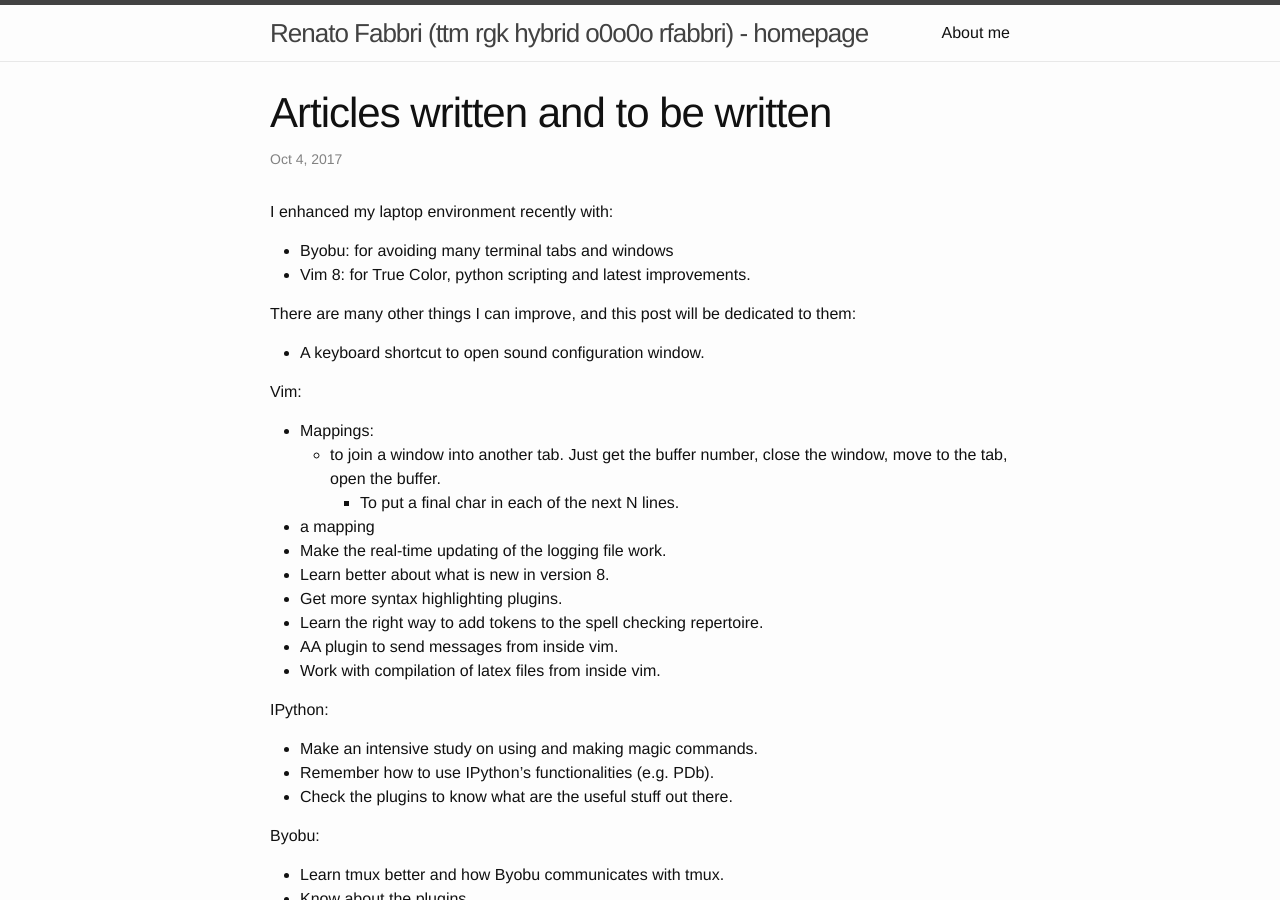
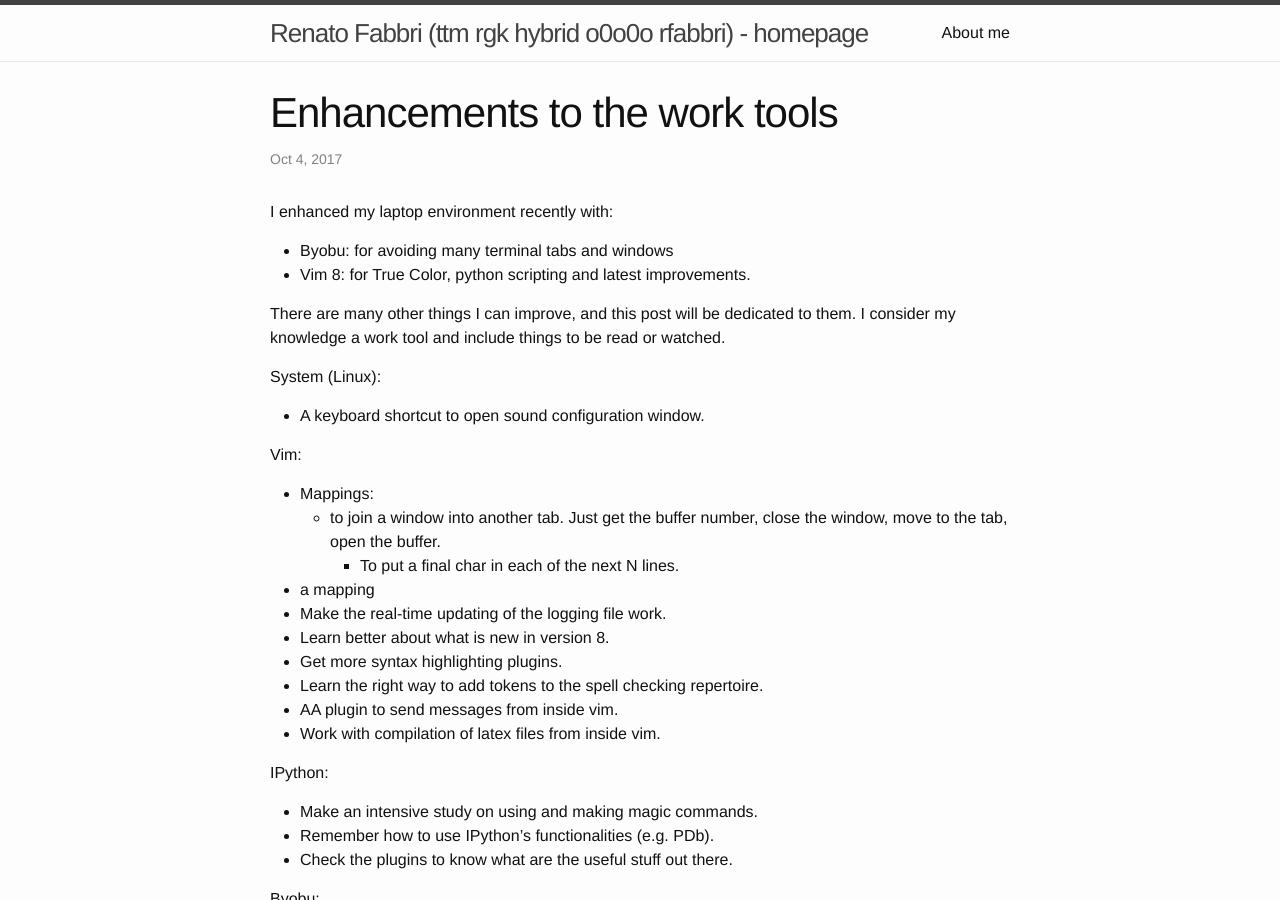
Before and after one commit to ttm/ttm.github.io, a Jekyll site: the page built from _posts/2017-10-04-list-of-workstation-enhancements.markdown, in a window 1280 px wide and 900 px high. Built offline with Jekyll 4.4.1, drawn with Linux system fonts in a browser that asks for light colours; comment, search, counter and statistics services are not loaded.

Commit message:
made list of enhancements for the work tools

```diff
--- a/_posts/2017-10-04-list-of-workstation-enhancements.markdown
+++ b/_posts/2017-10-04-list-of-workstation-enhancements.markdown
@@ -1,6 +1,6 @@
 ---
 layout: post
-title:  "Articles written and to be written"
+title:  "Enhancements to the work tools"
 categories: research
 comments: true
 published: true
@@ -11,7 +11,11 @@ I enhanced my laptop environment recently with:
 * Vim 8: for True Color, python scripting and latest improvements.
 
 There are many other things I can improve, and this post will
-be dedicated to them:
+be dedicated to them.
+I consider my knowledge a work tool
+and include things to be read or watched.
+
+System (Linux):
 * A keyboard shortcut to open sound configuration window.
 
 Vim:
```
